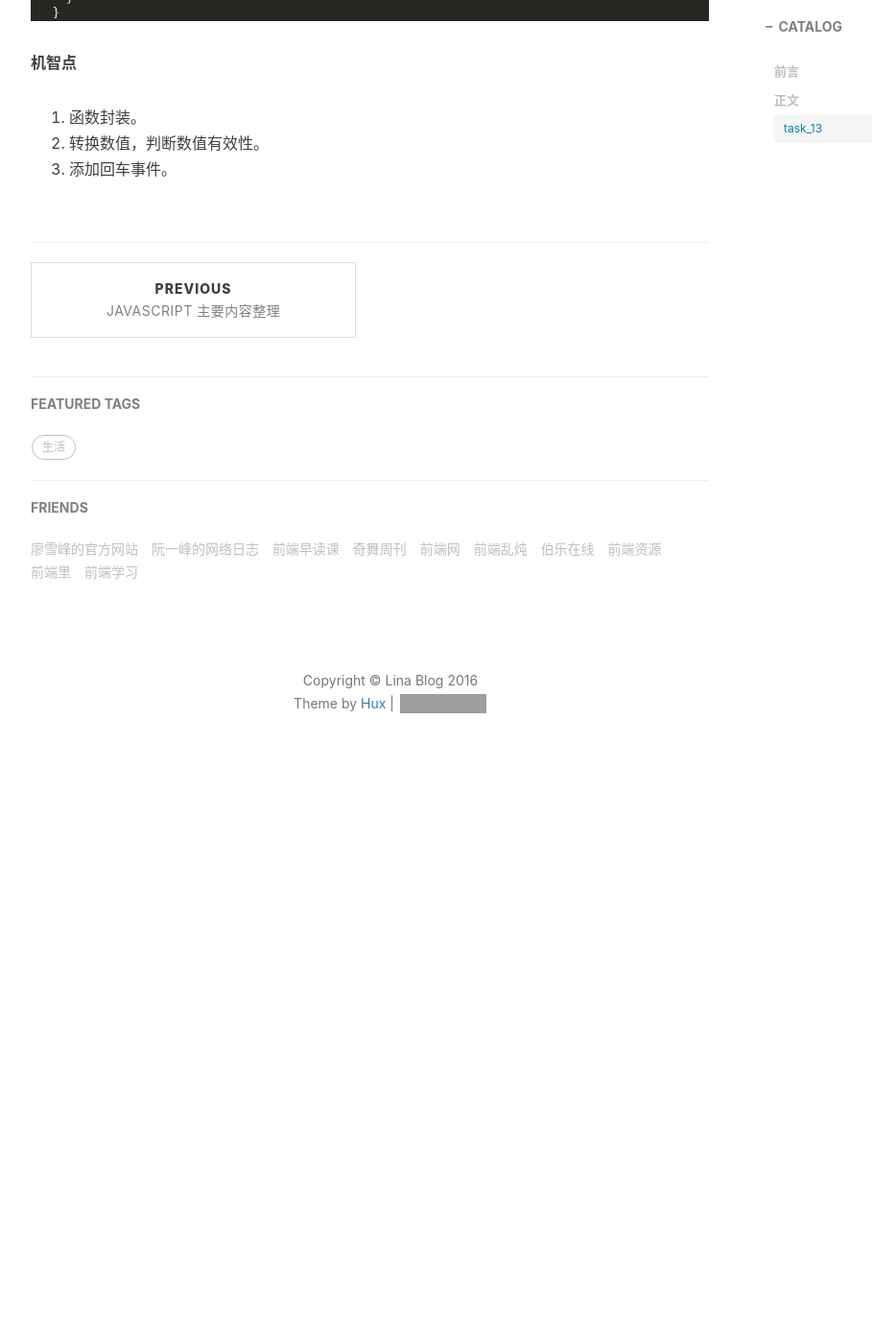
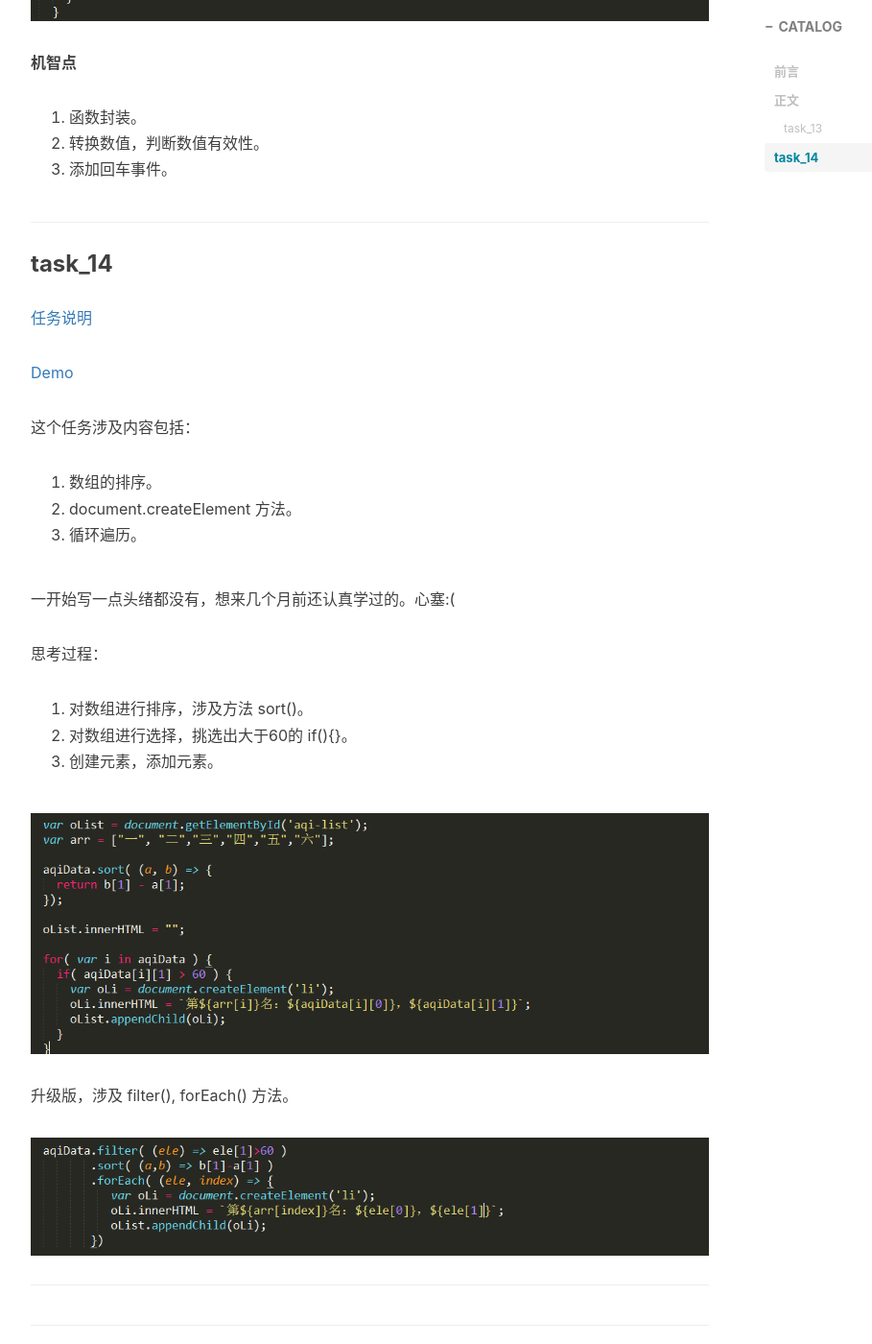
Before and after one commit to LizzieZhao/Blog, a Jekyll site: the page built from _posts/2016-10-21-ife.markdown, in a window 1280 px wide and 1400 px high, scrolled down 1921 px. Shown: the whole window at 96% size, without its empty margins (233-1142 px from the left). Built offline with Jekyll 4.4.1, drawn with Linux system fonts in a browser that asks for light colours; nearby versions of some CDN libraries; comment, search, counter and statistics services are not loaded; before the commit the page ends 2758 px from its top, so only the background shows below that; grey boxes are pictures that could not be loaded.

Commit message:
update ife task_14

```diff
--- a/_posts/2016-10-21-ife.markdown
+++ b/_posts/2016-10-21-ife.markdown
@@ -29,9 +29,9 @@ tags:
 
 #### task_13
 
-** [任务说明](http://ife.baidu.com/task/detail?taskId=13) **
+[任务说明](http://ife.baidu.com/task/detail?taskId=13)
 
-** [Demo](http://htmlpreview.github.io/?https://github.com/LizzieZhao/ife/blob/master/stage2/task_13.html) **
+[Demo](http://htmlpreview.github.io/?https://github.com/LizzieZhao/ife/blob/master/stage2/task_13.html)
 
 太久没写过这个了，连最简单的功能都没实现。下面是我写的：
 
@@ -48,3 +48,34 @@ tags:
 1. 函数封装。
 2. 转换数值，判断数值有效性。
 3. 添加回车事件。
+
+---
+
+### task_14
+
+[任务说明](http://ife.baidu.com/task/detail?taskId=13)
+
+[Demo](http://htmlpreview.github.io/?https://github.com/LizzieZhao/ife/blob/master/stage2/task_14.html)
+
+这个任务涉及内容包括：
+
+1. 数组的排序。
+2. document.createElement 方法。
+3. 循环遍历。
+
+一开始写一点头绪都没有，想来几个月前还认真学过的。心塞:(
+
+思考过程：
+
+1. 对数组进行排序，涉及方法 sort()。
+2. 对数组进行选择，挑选出大于60的 if(){}。
+3. 创建元素，添加元素。
+
+![初始版](/img/in-posts/ife_03.png)
+
+
+升级版，涉及 filter(), forEach() 方法。
+
+![升级版](/img/in-posts/ife_04.png)
+
+---
```
Also changed, not shown: img/icon_wechat.png (deleted), img/in-posts/ife_03.png (added), img/in-posts/ife_04.png (added), img/in-posts/javascript_01.png (deleted).
